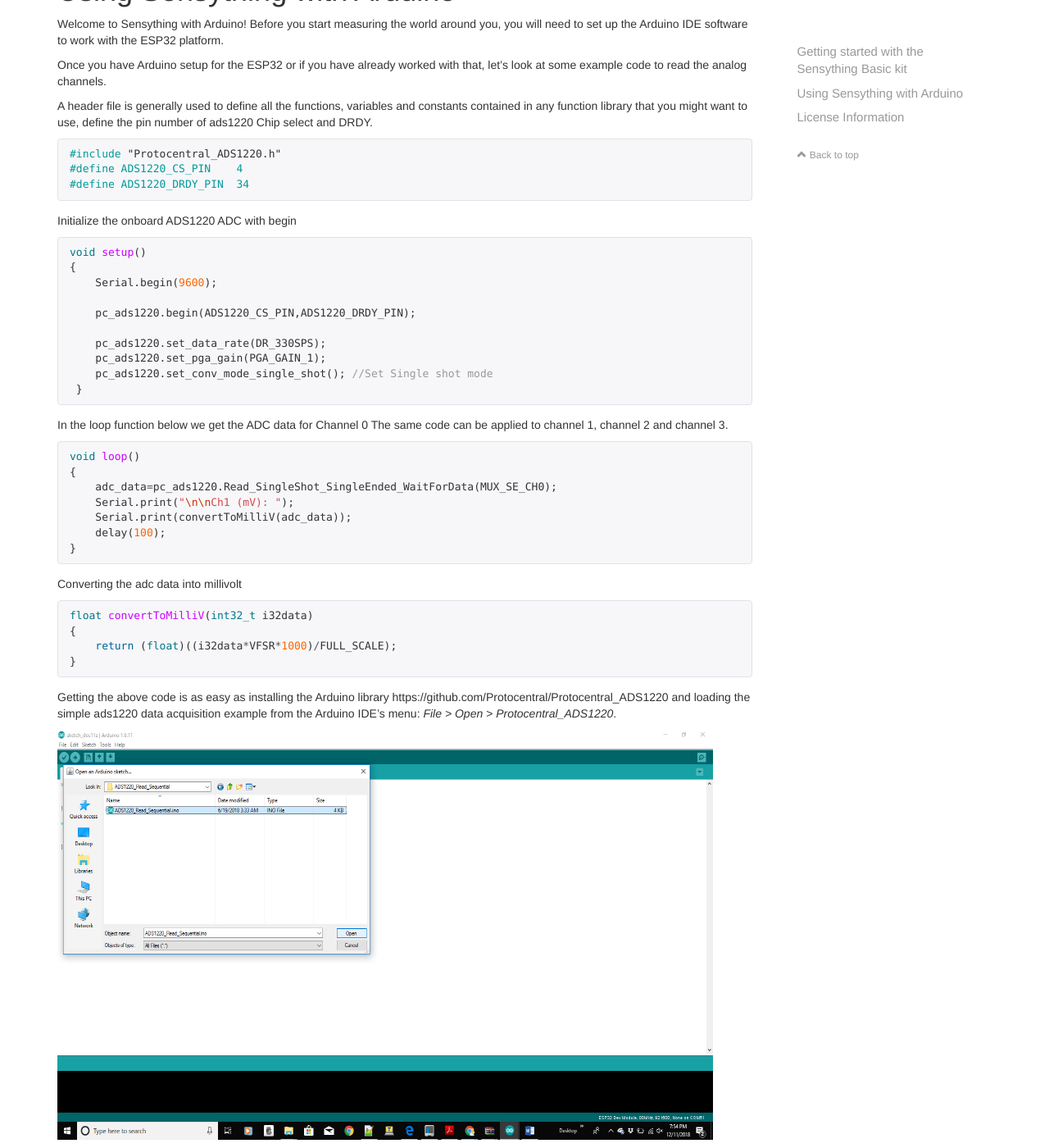
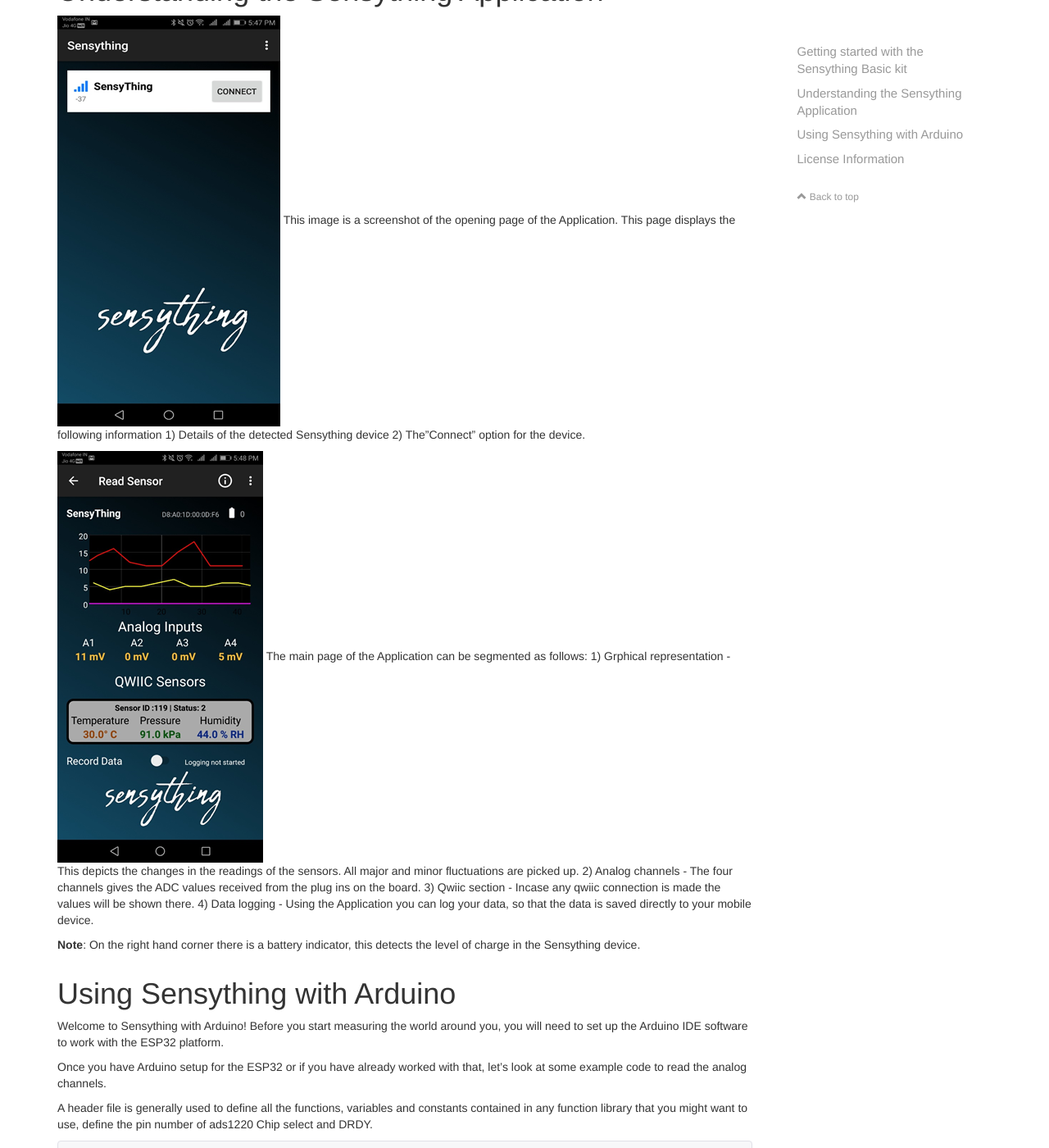
Before and after one commit to Protocentral/protocentral_sensything, a Jekyll site: the page built from docs/index.md, in a window 1280 px wide and 1400 px high, scrolled down 3627 px. Shown: the whole window at 82% size. Built offline with Jekyll 4.4.1, drawn with Linux system fonts in a browser that asks for light colours; nearby versions of some CDN libraries; comment, search, counter and statistics services are not loaded; our own code applies the rules of GitHub Pages for plain Markdown files; some of the changed text lies outside the part shown.

Commit message:
Update index.md

```diff
--- a/docs/index.md
+++ b/docs/index.md
@@ -51,6 +51,22 @@
 
 A short video suggests how to connect a basic analog sensor like the Piezo vibration sensor to Sensything.
 <iframe width="640" height="564" src="https://player.vimeo.com/video/307044875" frameborder="0" allowFullScreen mozallowfullscreen webkitAllowFullScreen></iframe>
+
+# Understanding the Sensything Application
+
+![sensything_app_1](images//sensything_app_1.png)
+This image is a screenshot of the opening page of the Application. This page displays the following information
+1) Details of the detected Sensything device
+2) The"Connect" option for the device.
+
+![sensything_app_2](images//sensything_app_2.png)
+The main page of the Application can be segmented as follows:
+1) Grphical representation - This depicts the changes in the readings of the sensors. All major and minor fluctuations are picked up.
+2) Analog channels - The four channels gives the ADC values received from the plug ins on the board.
+3) Qwiic section - Incase any qwiic connection is made the values will be shown there.
+4) Data logging - Using the Application you can log your data, so that the data is saved directly to your mobile device.
+
+**Note**: On the right hand corner there is a battery indicator, this detects the level of charge in the Sensything device.
 
 # Using Sensything with Arduino
 
```
